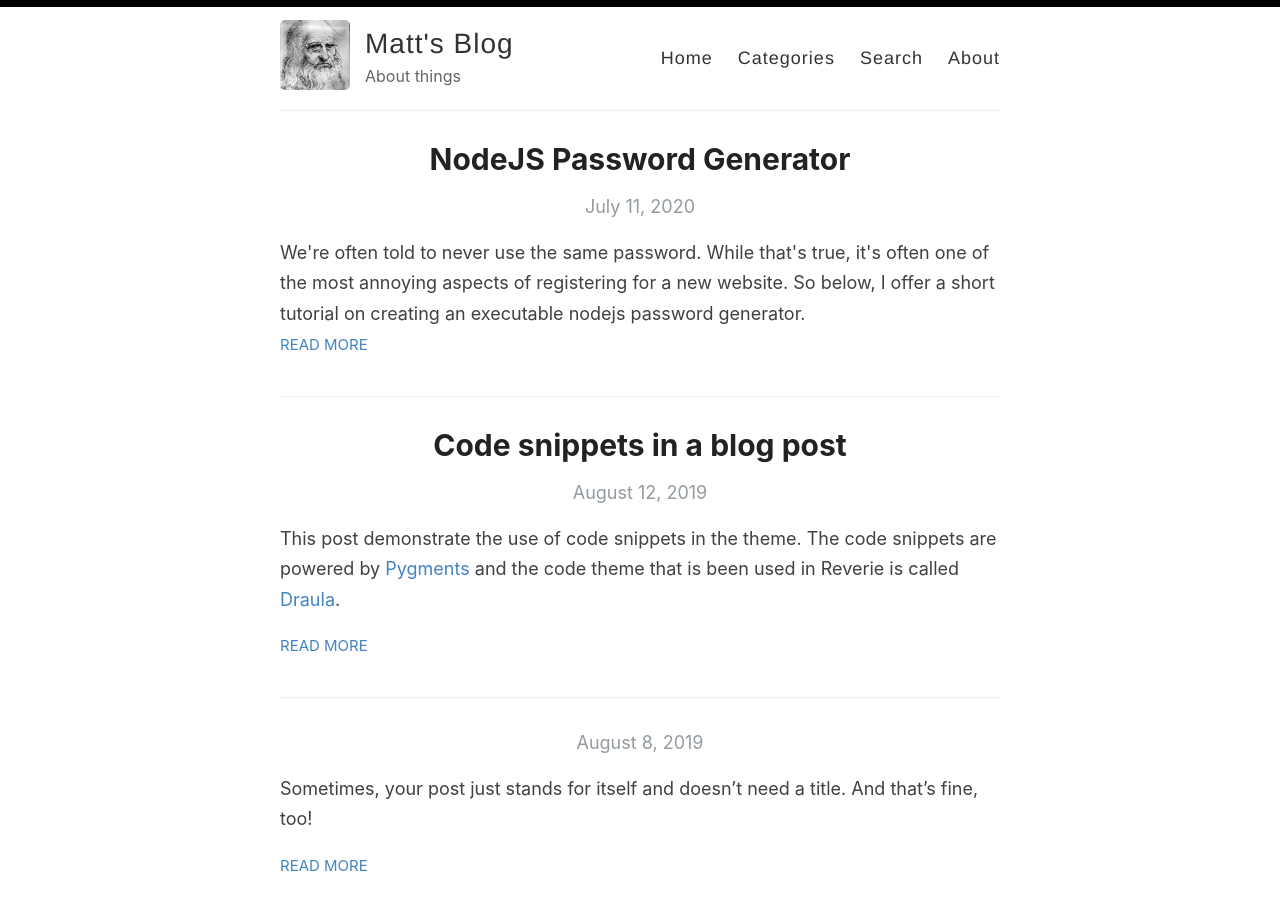
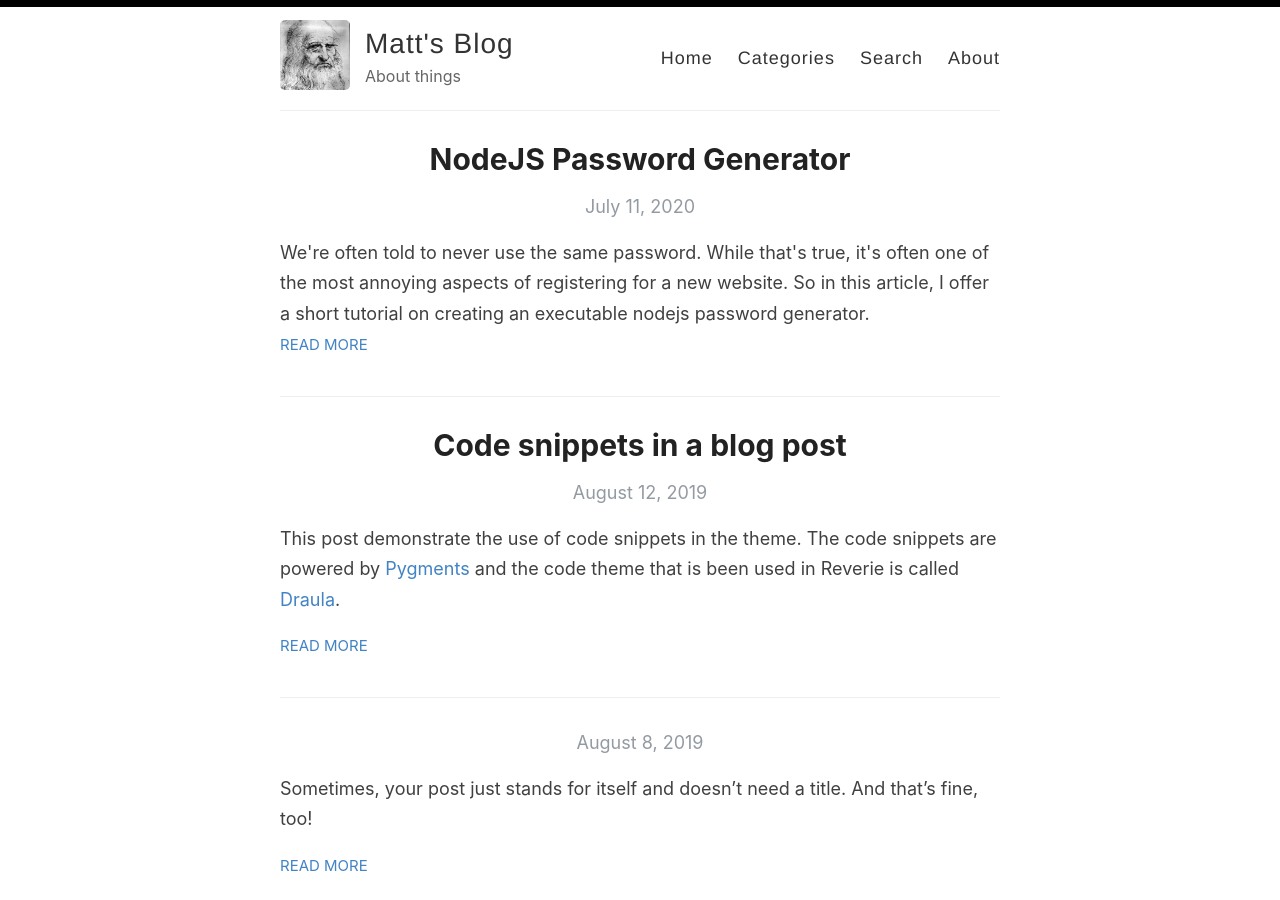
Before and after one commit to username1001/blog, a Jekyll site: the page built from index.html, in a window 1280 px wide and 900 px high. Built offline with Jekyll 4.4.1, drawn with Linux system fonts in a browser that asks for light colours; the list of posts is cut into pages by our own code.

Commit message:
Fix excerpt

```diff
--- a/_posts/2020-07-11-node-js-password-generator.md
+++ b/_posts/2020-07-11-node-js-password-generator.md
@@ -2,7 +2,7 @@
 layout: post
 title:  NodeJS Password Generator
 categories: [NodeJS, JavaScript, CLI]
-excerpt: We're often told to never use the same password. While that's true, it's often one of the most annoying aspects of registering for a new website. So below, I offer a short tutorial on creating an executable nodejs password generator.
+excerpt: We're often told to never use the same password. While that's true, it's often one of the most annoying aspects of registering for a new website. So in this article, I offer a short tutorial on creating an executable nodejs password generator.
 ---
 
 We're often told to never use the same password. While that's true, it's often one of the most annoying aspects of registering for a new website. So in this article, I offer a short tutorial on creating an executable nodejs password generator.
```
